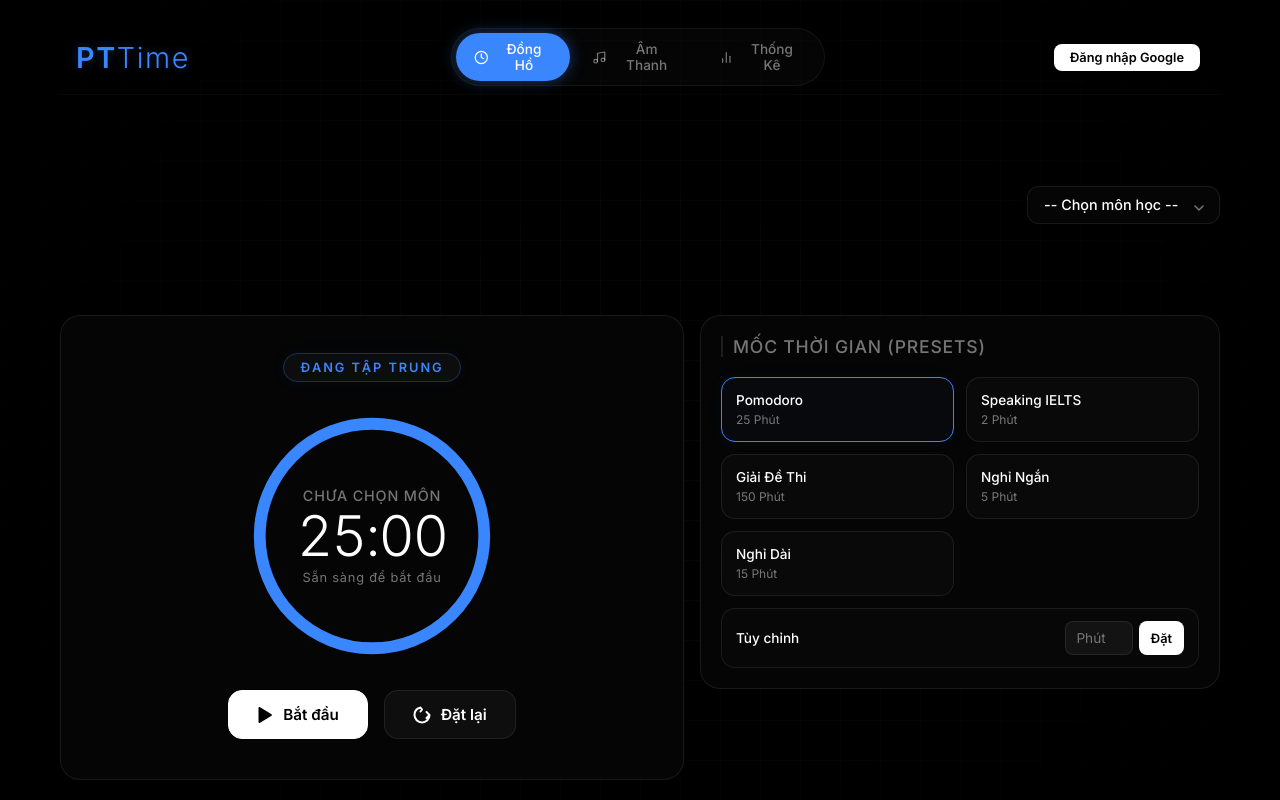
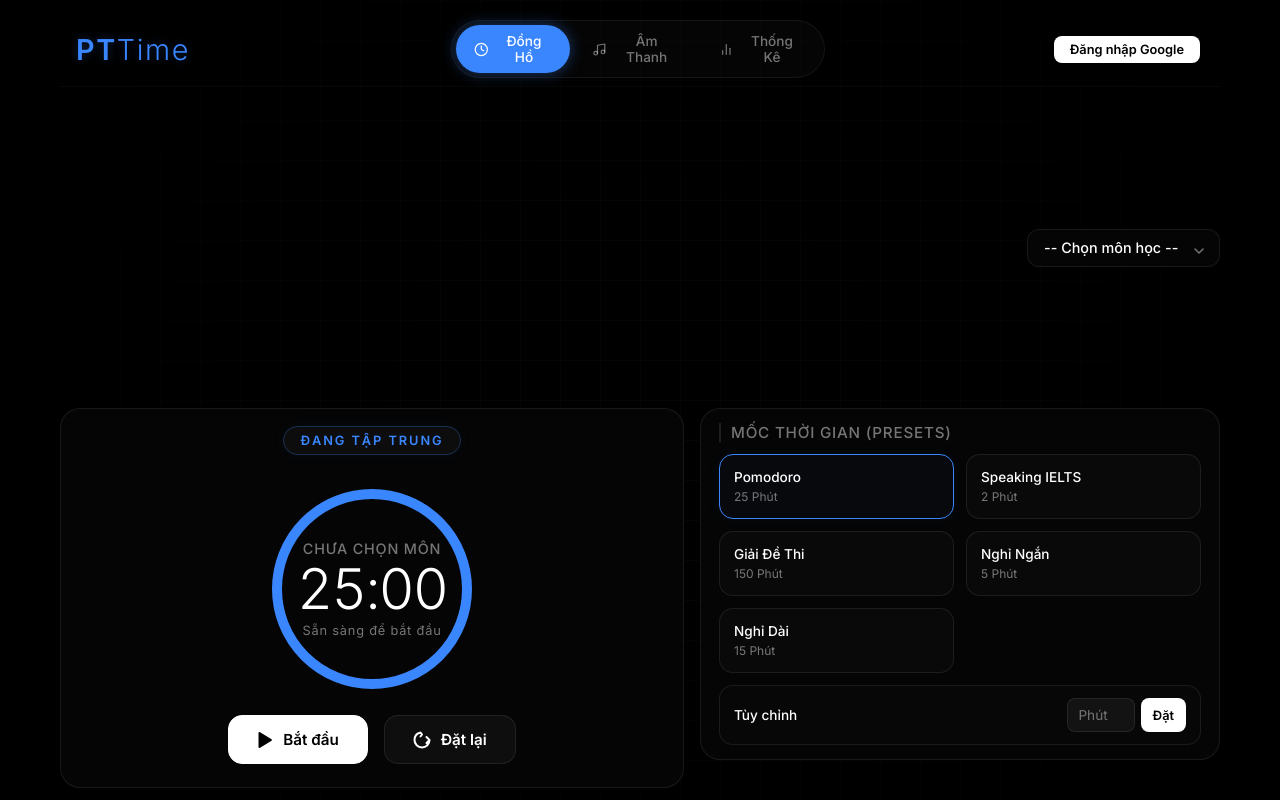
Before and after one commit to Caubetuysu/pt-time, a website: page frontend/index.html in a window 1280 px wide. Drawn offline with Linux system fonts and the light colour scheme; no server answers.

Commit message:
Compact layout to fit without scrolling

```diff
--- a/frontend/style.css
+++ b/frontend/style.css
@@ -105,10 +105,10 @@ body {
 .app-container {
     width: 100%;
     max-width: 1200px;
-    padding: 20px;
+    padding: 12px 20px;
     display: flex;
     flex-direction: column;
-    gap: 16px;
+    gap: 10px;
     min-height: 100vh;
     justify-content: flex-start;
     margin: 0 auto;
@@ -261,7 +261,7 @@ body {
     background-color: var(--card-bg);
     border: 1px solid var(--card-border);
     border-radius: 20px;
-    padding: 20px;
+    padding: 14px 18px;
     transition: border-color 0.4s ease;
     position: relative;
     overflow: hidden;
@@ -272,10 +272,10 @@ body {
 }
 
 .card-title {
-    font-size: 1.1rem;
+    font-size: 0.95rem;
     font-weight: 500;
     letter-spacing: 0.05rem;
-    margin-bottom: 20px;
+    margin-bottom: 12px;
     text-transform: uppercase;
     color: var(--text-muted);
     border-left: 2px solid rgba(255, 255, 255, 0.1);
@@ -301,9 +301,8 @@ body {
     display: flex;
     flex-direction: column;
     align-items: center;
-    justify-content: center;
-    padding: 40px 24px;
-    min-height: 450px;
+    padding: 20px 24px;
+    min-height: 380px;
 }
 
 .timer-badge-container {
@@ -336,12 +335,12 @@ body {
 
 .timer-circle-container {
     position: relative;
-    width: 260px;
-    height: 260px;
+    width: 220px;
+    height: 220px;
     display: flex;
     justify-content: center;
     align-items: center;
-    margin-bottom: 24px;
+    margin-bottom: 16px;
 }
 
 .timer-svg {
@@ -591,11 +590,11 @@ body {
     background: #020202;
     border: 1px solid var(--card-border);
     border-radius: 14px;
-    padding: 12px;
-    margin-bottom: 16px;
+    padding: 8px 12px;
+    margin-bottom: 10px;
     display: flex;
     align-items: center;
-    gap: 16px;
+    gap: 12px;
     position: relative;
 }
 
@@ -678,7 +677,7 @@ body {
 .player-controls {
     display: flex;
     flex-direction: column;
-    gap: 14px;
+    gap: 8px;
     position: relative;
     z-index: 10;
 }
@@ -690,7 +689,7 @@ body {
     border: 1px solid var(--card-border);
     border-radius: 10px;
     color: var(--text-white);
-    padding: 10px 16px;
+    padding: 7px 16px;
     font-size: 0.85rem;
     font-family: inherit;
     cursor: pointer;
@@ -725,7 +724,7 @@ body {
     display: flex;
     justify-content: center;
     align-items: center;
-    gap: 18px;
+    gap: 14px;
 }
 
 .btn-player-control {
```
